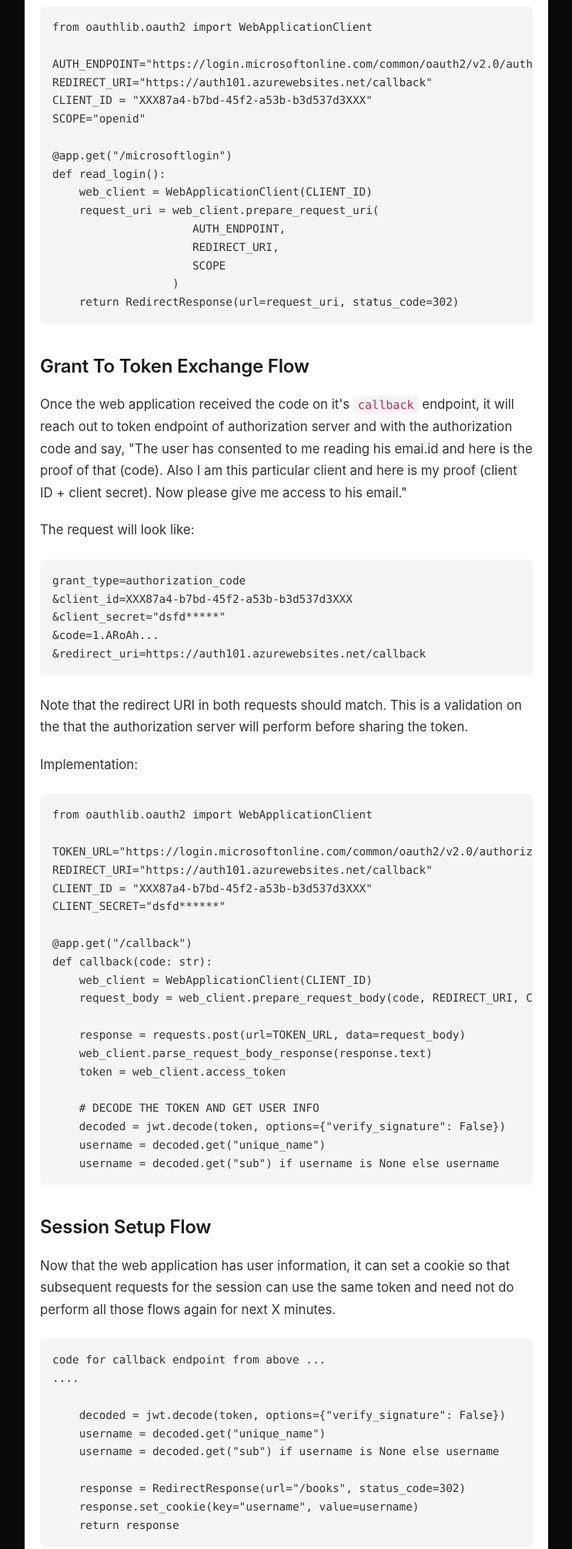
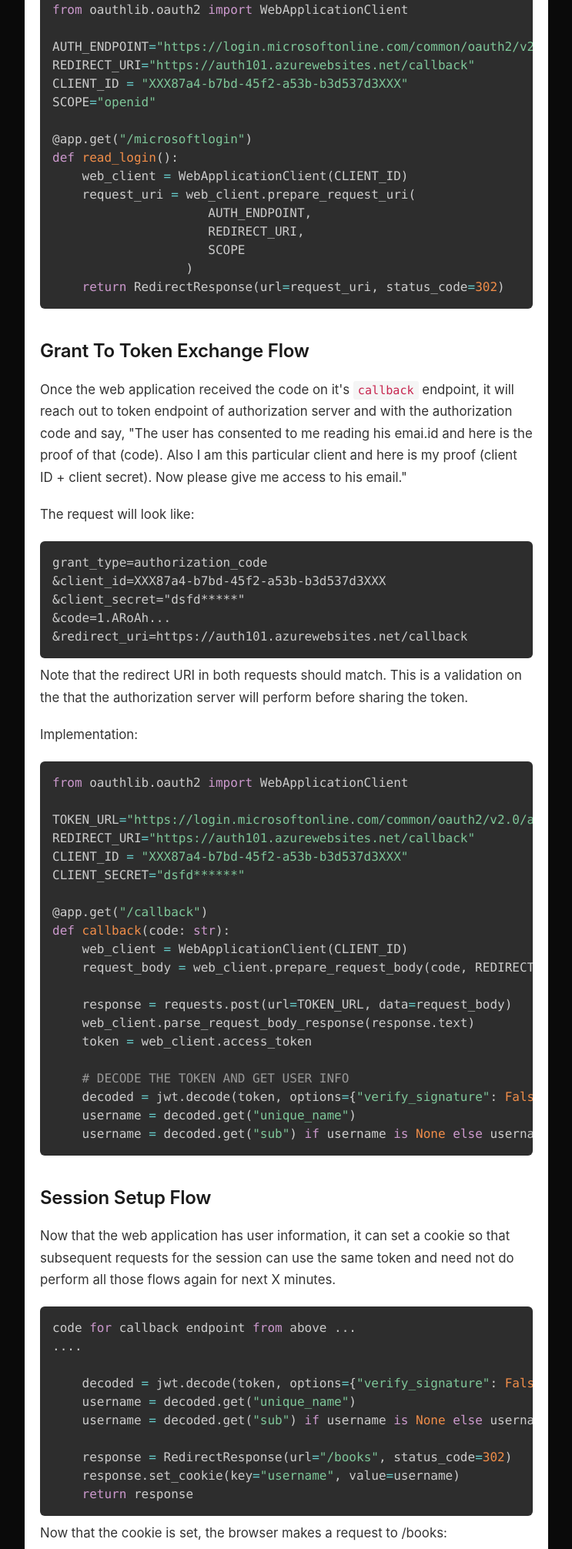
Before and after one commit to niketansrane/niketansrane, a plain HTML site: page blogs/understanding-authentication-openid.html in a window 1280 px wide. Shown: the part 2198-4210 px from the top of the page at 77% size, without its empty margins (268-1011 px from the left). Drawn offline with nearby package versions, Linux system fonts and the light colour scheme.

Commit message:
Add syntax highlighting to code blocks in blog posts

```diff
--- a/blogs/understanding-authentication-openid.html
+++ b/blogs/understanding-authentication-openid.html
@@ -4,6 +4,7 @@
     <meta charset="UTF-8">
     <meta name="viewport" content="width=device-width, initial-scale=1.0">
     <title>Understanding Authentication: OpenID Connect - Niketan Rane</title>
+    <link rel="stylesheet" href="https://cdnjs.cloudflare.com/ajax/libs/prism/1.29.0/themes/prism-tomorrow.min.css">
     <style>
         * {
             margin: 0;
@@ -304,7 +305,7 @@
 
             <p>Here is how the request will look like.</p>
 
-            <pre><code>https://login.microsoftonline.com/common/oauth2/v2.0/authorize?
+            <pre><code class="language-http">https://login.microsoftonline.com/common/oauth2/v2.0/authorize?
 response_type=code
 &client_id=XXX87a4-b7bd-45f2-a53b-b3d537d3XXX
 &redirect_uri=https://auth101.azurewebsites.net/callback
@@ -316,7 +317,7 @@ response_type=code
 
             <p>All of this can be written in our web server with few lines of code.</p>
 
-            <pre><code>from oauthlib.oauth2 import WebApplicationClient
+            <pre><code class="language-python">from oauthlib.oauth2 import WebApplicationClient
 
 AUTH_ENDPOINT="https://login.microsoftonline.com/common/oauth2/v2.0/authorize"
 REDIRECT_URI="https://auth101.azurewebsites.net/callback"
@@ -339,7 +340,7 @@ def read_login():
 
             <p>The request will look like:</p>
 
-            <pre><code>grant_type=authorization_code
+            <pre><code class="language-http">grant_type=authorization_code
 &client_id=XXX87a4-b7bd-45f2-a53b-b3d537d3XXX
 &client_secret="dsfd*****"
 &code=1.ARoAh...
@@ -349,7 +350,7 @@ def read_login():
 
             <p>Implementation:</p>
 
-            <pre><code>from oauthlib.oauth2 import WebApplicationClient
+            <pre><code class="language-python">from oauthlib.oauth2 import WebApplicationClient
 
 TOKEN_URL="https://login.microsoftonline.com/common/oauth2/v2.0/authorize/oauth2/v2.0/token"
 REDIRECT_URI="https://auth101.azurewebsites.net/callback"
@@ -374,7 +375,7 @@ def callback(code: str):
 
             <p>Now that the web application has user information, it can set a cookie so that subsequent requests for the session can use the same token and need not do perform all those flows again for next X minutes.</p>
 
-            <pre><code>code for callback endpoint from above ...
+            <pre><code class="language-python">code for callback endpoint from above ...
 ....
 
     decoded = jwt.decode(token, options={"verify_signature": False})
@@ -389,7 +390,7 @@ def callback(code: str):
 
             <p>If the cookie is present, we let Niketan in. He sees the books page personalized with his name and a book list.</p>
 
-            <pre><code>@app.get("/books", response_class=HTMLResponse)
+            <pre><code class="language-python">@app.get("/books", response_class=HTMLResponse)
 def books(request: Request):
     username = request.cookies.get("username")
     if not username:
@@ -405,5 +406,7 @@ def books(request: Request):
 
         </article>
     </div>
+    <script src="https://cdnjs.cloudflare.com/ajax/libs/prism/1.29.0/prism.min.js"></script>
+    <script src="https://cdnjs.cloudflare.com/ajax/libs/prism/1.29.0/components/prism-python.min.js"></script>
 </body>
 </html>
```
Also changed, not shown: blogs/understanding-authentication-oauth.html (+4 -1 lines).
